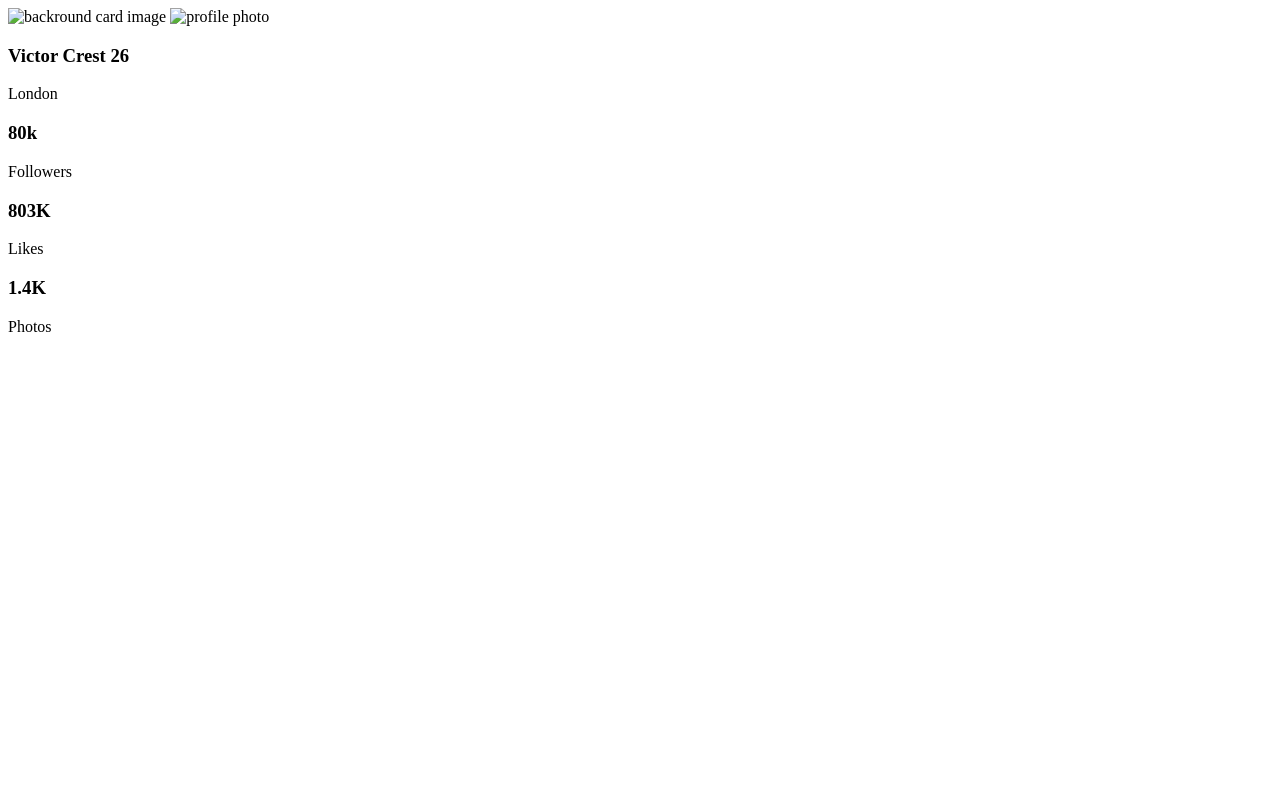
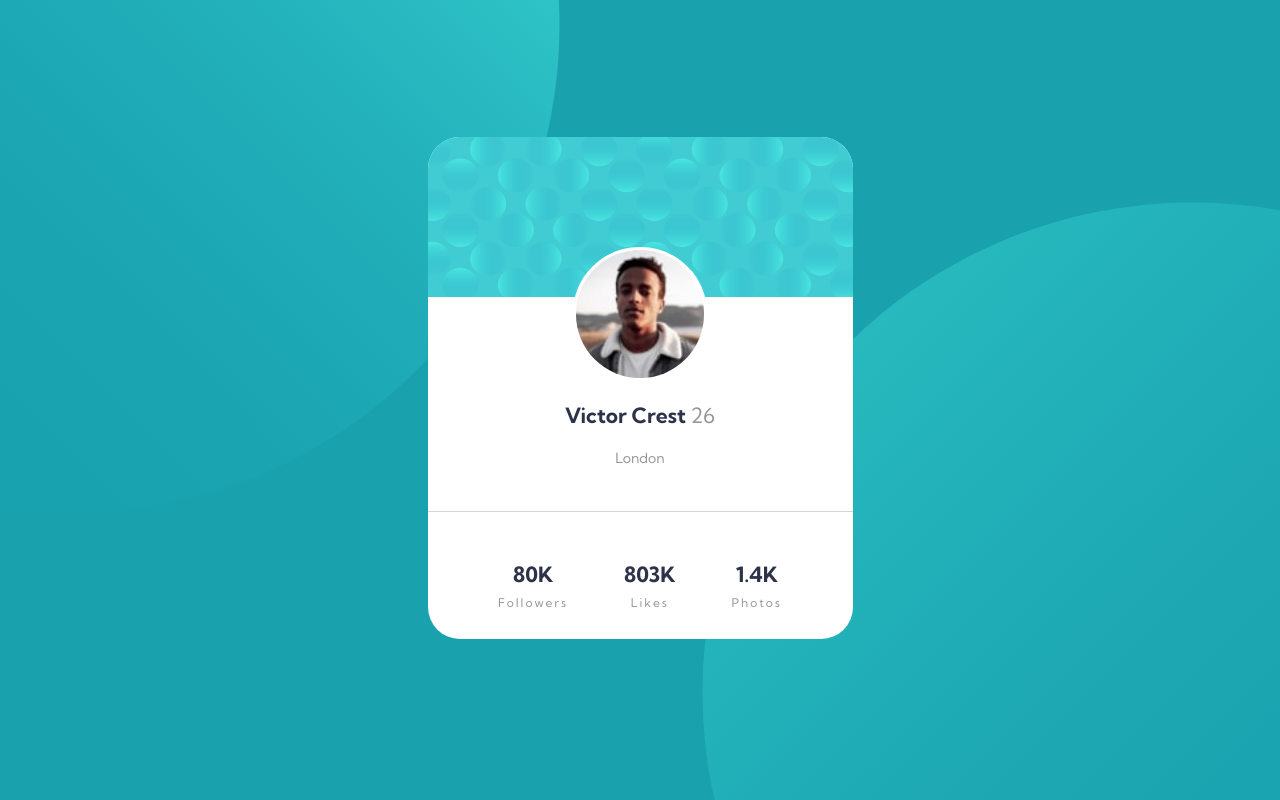
Before and after one commit to mmiskiewicz99/profile-card-component, a plain HTML site: page index.html in a window 1280 px wide. Drawn offline with Linux system fonts and the light colour scheme; the site is published under a folder, as on GitHub Pages, so addresses that start at the root find nothing.

Commit message:
Update index.html

```diff
--- a/index.html
+++ b/index.html
@@ -5,7 +5,7 @@
   <meta name="viewport" content="width=device-width, initial-scale=1.0"> <!-- displays site properly based on user's device -->
 
   <link rel="icon" type="image/png" sizes="32x32" href="./images/favicon-32x32.png">
-  <link rel="stylesheet" href="/style.css">
+  <link rel="stylesheet" href="style.css">
 
   <title>Frontend Mentor | Profile card component</title>
 
@@ -17,8 +17,8 @@
 </head>
 <body>
   <div class="card">
-    <img class="bg-img" src="/images/bg-pattern-card.svg" alt="backround card image">
-    <img class="photo" src="/images/image-victor.jpg" alt="profile photo">
+    <img class="bg-img" src="images/bg-pattern-card.svg" alt="backround card image">
+    <img class="photo" src="images/image-victor.jpg" alt="profile photo">
     <div class="profile">
       <h3>Victor Crest
       <span>26</span>
```
